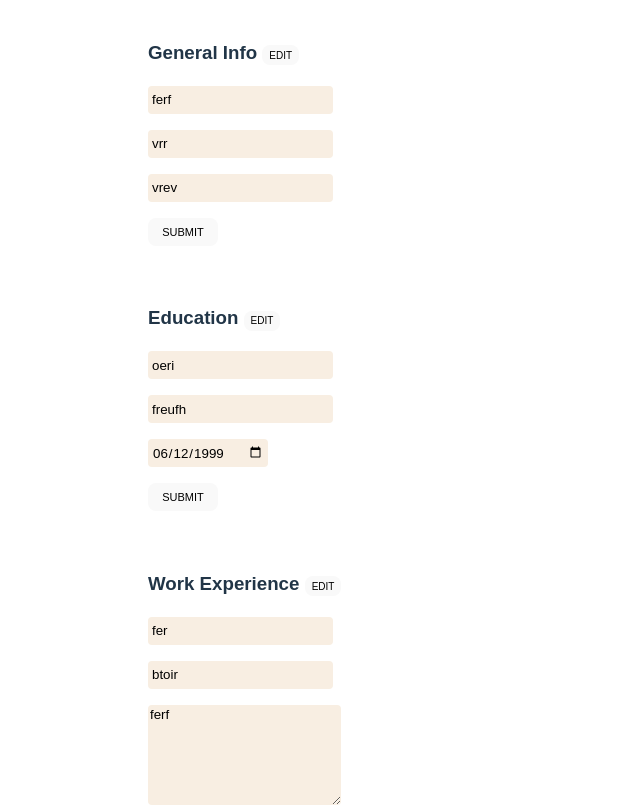
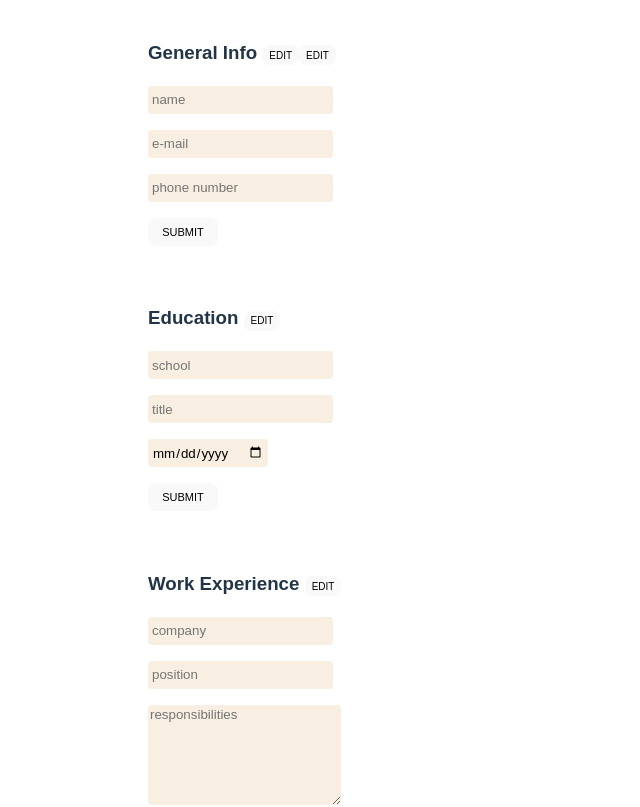
Before and after one commit to mountainflock/cv_application, a React (Vite) app: page / in a window 1280 px wide. Shown: the top 807 px of the page, without its empty margins (0-640 px from the left). Built offline with nearby package versions, Linux system fonts and the light colour scheme.

Commit message:
Add state

```diff
--- a/src/App.tsx
+++ b/src/App.tsx
@@ -4,99 +4,68 @@ import Education from "./components/education.js";
 import WorkExperience from "./components/workExperience.js";
 import { useState } from 'react';
 
-// import { useState } from 'react';
-
-
 
 function App() {
-  const [person, setPerson] = useState({
-    name: "", email: "", phoneNumber: "", school: "", title: "", finishSchoolDate: "", company: "", position: "", responsibilities: "", startDate: "", endDate: ""
+
+  const [generalInfo, setGeneralInfo] = useState({name: "", email: "", phone: ""});
+  const [education, setEducation] = useState({school: "", title: "", finished: ""});
+  const [workExperience, setWorkExperience] = useState({company: "", position: "", responsibilities: "", startDate: "", endDate: ""});
+
+  function handleGeneralInfoChange(e) {
+    setGeneralInfo({
+      ...generalInfo,
+      name: e.target.value,
+      email: e.target.value,
+      phone: e.target.value,
+    });
+  }
+
+  function handleEducationChange(e) {
+    setEducation({
+      ...education,
+      school: e.target.value,
+      title: e.target.value,
+      finished: e.target.value
   });
+}
 
+  function handleWorkExperienceChange(e) {
+    setWorkExperience({
+      ...workExperience,
+      company: e.target.value,
+      position: e.target.value,
+      responsibilities: e.target.value,
+      startDate: e.target.value,
+      endDate: e.target.value,
+    })
+  }
 
   return (
     <div className = "app">
       <GeneralInfo
-      name="ferf"
-      email="vrr"
-      phone="vrev"/>
+      name=''
+      email=''
+      phone=''
+      editInfo={handleGeneralInfoChange}/>
+
       <Education
-      school="oeri"
-      title="freufh"
-      finished='1999-06-12'
+      school=''
+      title=''
+      finished=''
+      editInfo={handleEducationChange}
+
       />
       <WorkExperience
-      company='fer'
-      position='btoir'
-      responsibilities='ferf'
-      startDate="1999-06-12"
-      endDate="1999-06-12"
-
+      company=''
+      position=''
+      responsibilities=''
+      startDate=''
+      endDate=''
+      editInfo={handleWorkExperienceChange}
       />
     </div>
 )
-
-  // const [generalInfo, setGeneralInfo] = useState('');
-  // const [educacion, setEducation] = useState('');
-  // const [workExperience, setWorkExperience] = useState('');
+  }
 
 
-  // function handleSchoolChange(e) {
-  //   setPerson({
-  //     ...person,
-  //     school: e.target.value
-  //   });
-  // }
-
-  // function handleTitleChange(e) {
-  //   setPerson({
-  //     ...person,
-  //     title: e.target.value
-  //   });
-  // }
-
-  // function handleFinishSchoolDateChange(e) {
-  //   setPerson({
-  //     ...person,
-  //     finishSchoolDate: e.target.value
-  //   });
-  // }
-
-  // function handleCompanyChange(e) {
-  //   setPerson({
-  //     ...person,
-  //     company: e.target.value
-  //   });
-  // }
-
-  // function handlePositionChange(e) {
-  //   setPerson({
-  //     ...person,
-  //     company: e.position.value
-  //   });
-  // }
-
-  // function handleResponsibiliesChange(e) {
-  //   setPerson({
-  //     ...person,
-  //     responsibilities: e.target.value
-  //   });
-  // }
-
-  // function handleStartDateChange(e) {
-  //   setPerson({
-  //     ...person,
-  //     startDate: e.target.value
-  //   });
-  // }
-
-  // function handleEndDateChange(e) {
-  //   setPerson({
-  //     ...person,
-  //     endDate: e.target.value
-  //   });
-  // }
-
-}
-
 export default App
--- a/src/components/education.tsx
+++ b/src/components/education.tsx
@@ -1,18 +1,21 @@
-// import EditButton from "./editButton";
-// import SubmitButton from "./submitButton";
+import EditButton from "./editButton";
+import SubmitButton from "./submitButton";
 
 
-const Education = ({school, title, finished}) => {
+const Education = ({school, title, finished, editInfo}) => {
 
 return (
     <div className="section">
         <div>
-            <h3>Education <button className='edit-button'>EDIT</button></h3>
-            <form >
-                <p><input placeholder="school" value={school}/></p>
-                <p><input placeholder="title" value={title}/></p>
-                <p><input placeholder="finished" type="date" value={finished}/></p>
-                <button className='submit-button' type="submit">SUBMIT</button>
+            <h3>Education <EditButton/>
+                {/* <button className='edit-button'>EDIT</button> */}
+                </h3>
+            <form onSubmit={editInfo} >
+                <p><input placeholder="school" defaultValue={school}/></p>
+                <p><input placeholder="title" defaultValue={title}/></p>
+                <p><input placeholder="finished" type="date" defaultValue={finished}/></p>
+                {/* <button className='submit-button' type="submit">SUBMIT</button> */}
+                <SubmitButton/>
             </form>
 
         </div>
--- a/src/components/generalInfo.tsx
+++ b/src/components/generalInfo.tsx
@@ -1,19 +1,21 @@
-// import EditButton from "./editButton"
-// import SubmitButton from "./submitButton"
-// import handleSubmitClick from '../App.tsx'
+import EditButton from "./editButton"
+import SubmitButton from "./submitButton"
 
-const GeneralInfo = ({name, email, phone}) =>{
+const GeneralInfo = ({name, email, phone, editInfo}) =>{
 
 return (
     <div className="section">
         <div>
-        <h3>General Info <button className='edit-button'>EDIT</button> </h3>
-        <form
-        >
-            <p><input placeholder="name" type="text" value={name}/></p>
-            <p><input placeholder="e-mail" type="email" value={email}/></p>
-            <p><input placeholder="phone number" type="tel" value={phone}/></p>
-            <button className='submit-button' type="submit">SUBMIT</button>
+        <h3>General Info <EditButton/>
+            <button className='edit-button'>EDIT</button>
+            </h3>
+        <form onSubmit={editInfo} >
+            <p><input placeholder="name" type="text" defaultValue={name}/></p>
+            <p><input placeholder="e-mail" type="email" defaultValue={email}/></p>
+            <p><input placeholder="phone number" type="tel" defaultValue={phone}/></p>
+            <SubmitButton/>
+            {/* <button className='submit-button' type="submit">SUBMIT</button>
+             */}
         </form>
         </div>
     </div>
--- a/src/components/workExperience.tsx
+++ b/src/components/workExperience.tsx
@@ -1,20 +1,23 @@
-// import EditButton from "./editButton"
-// import SubmitButton from "./submitButton"
+import EditButton from "./editButton"
+import SubmitButton from "./submitButton"
 
 
-const WorkExperience = ({company, position, responsibilities, startDate, endDate}) => {
+const WorkExperience = ({company, position, responsibilities, startDate, endDate, editInfo}) => {
 
 return (
     <div className="section">
         <div>
-            <h3>Work Experience <button className='edit-button'>EDIT</button></h3>
-            <form >
-                <p><input placeholder="company" value={company}/></p>
-                <p><input placeholder="position" value={position}/></p>
-                <p><textarea placeholder="responsibilities" value={responsibilities}/></p>
-                <p>from <input type='date' value={startDate}/></p>
-                <p>to <input type='date' value={endDate}/></p>
-                <button className='submit-button' type="submit">SUBMIT</button>
+            <h3>Work Experience <EditButton/>
+                {/* <button className='edit-button'>EDIT</button> */}
+                </h3>
+            <form onSubmit={editInfo} >
+                <p><input placeholder="company" defaultValue={company}/></p>
+                <p><input placeholder="position" defaultValue={position}/></p>
+                <p><textarea placeholder="responsibilities" defaultValue={responsibilities}/></p>
+                <p>from <input type='date' defaultValue={startDate}/></p>
+                <p>to <input type='date' defaultValue={endDate}/></p>
+                <SubmitButton/>
+                {/* <button className='submit-button' type="submit">SUBMIT</button> */}
             </form>
 
 
```
